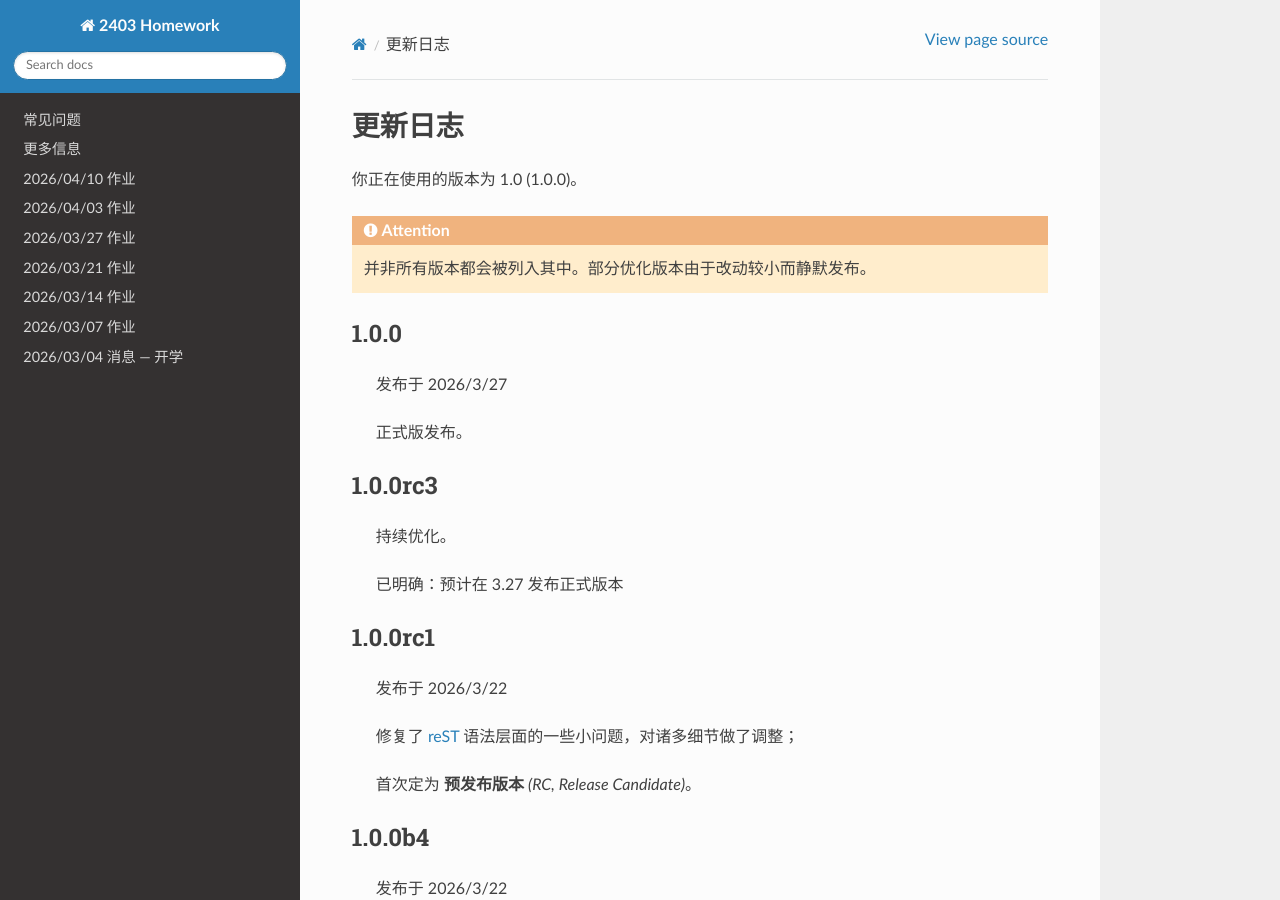
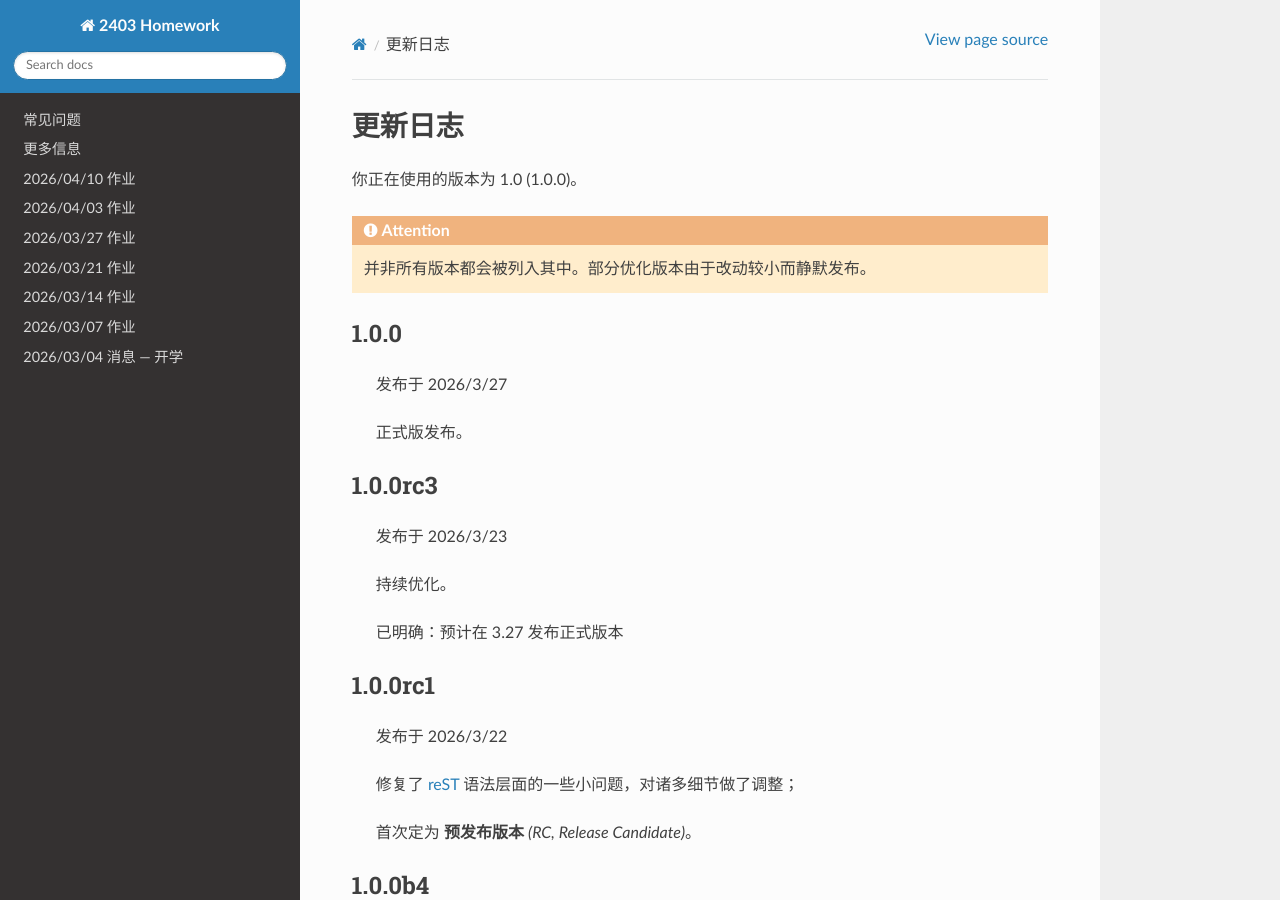
Before and after one commit to Sail-in-1024/2403-Homework, a Sphinx documentation site: the page built from docs/source/updatelogs.rst, in a window 1280 px wide and 900 px high. Built offline with Sphinx 7.4.7 and the Read the Docs theme 3.1.0, drawn with Linux system fonts in a browser that asks for light colours.

Commit message:
更新 updatelogs.rst
显示真实日期

```diff
--- a/docs/source/updatelogs.rst
+++ b/docs/source/updatelogs.rst
@@ -16,6 +16,7 @@
 
 1.0.0rc3
 --------
+   发布于 2026/3/23
 
    持续优化。
 
```
